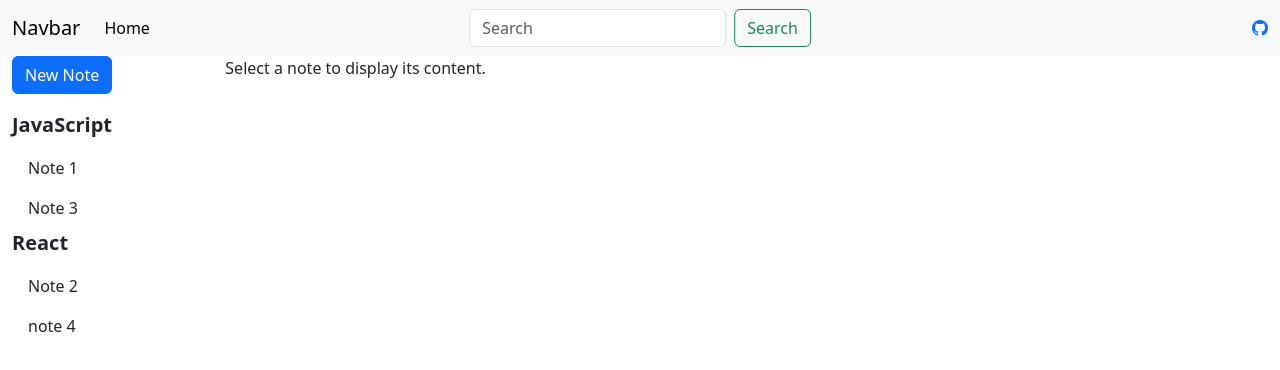
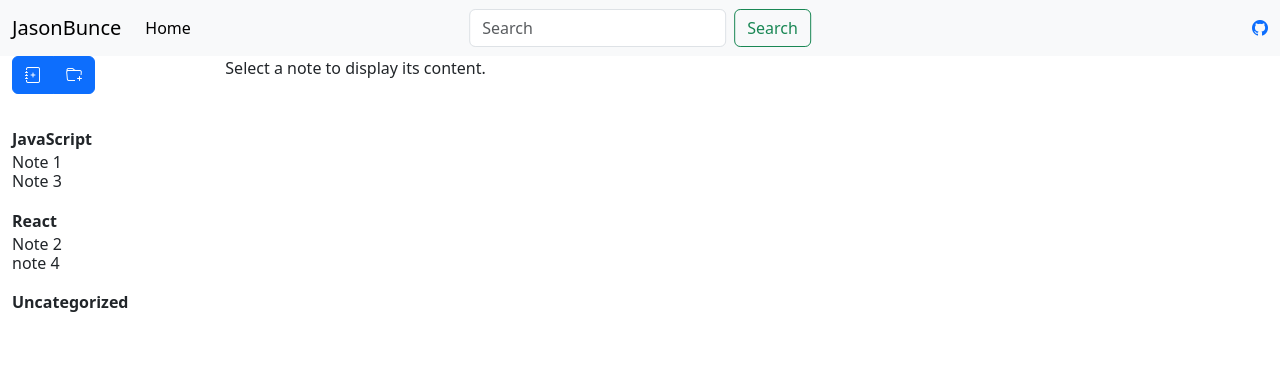
Before and after one commit to JasonBrunch/note-taking-app, a React (Create React App) app: page / in a window 1280 px wide. Shown: the top 370 px of the page. Built offline with nearby package versions, Linux system fonts and the light colour scheme.

Commit message:
Added new category feature

```diff
--- a/src/App.js
+++ b/src/App.js
@@ -19,6 +19,7 @@ function App() {
   const [editing, setEditing] = useState(false);
   const [noteContent, setNoteContent] = useState('');
   const [noteTitle, setNoteTitle] = useState('');
+  const [categories, setCategories] = useState(['JavaScript', 'React', 'Uncategorized']);
 
 
 
@@ -52,6 +53,9 @@ function App() {
     //Tell the editor to set as active note
     setActiveNote(newNote);
   }
+  const addNewCategory = (newCategory) => {
+    setCategories([...categories, newCategory]);
+  };
 
   return (
 
@@ -64,7 +68,13 @@ function App() {
           {/* Left Side Menu */}
           <div className="col-lg-2 col-md-2 col-sm-12">
           <React.StrictMode>
-          <SideMenu notes={notes} onNoteClick={handleNoteClick} onAddNote={addNewNote} />
+          <SideMenu
+  notes={notes}
+  categories={categories}
+  onNoteClick={handleNoteClick}
+  onAddNote={addNewNote}
+  onAddCategory={addNewCategory}
+/>
           </React.StrictMode>
           </div>
 
--- a/src/NavBar.js
+++ b/src/NavBar.js
@@ -8,7 +8,7 @@ const NavBar = () =>{
 
 
                 {/*LOGO IN TOP LEFT CORNER*/}
-                <a className="navbar-brand" href="#">Navbar</a>
+                <a className="navbar-brand" href="#">JasonBunce</a>
 
                 {/*Toggler for mobile screen. Appears when small screen. Toggles the navbarItems*/}
                 <button className="navbar-toggler" type="button" data-bs-toggle="collapse" data-bs-target="#navbarSupportedContent" aria-controls="navbarSupportedContent" aria-expanded="false" aria-label="Toggle navigation">
--- a/src/NoteEditor.js
+++ b/src/NoteEditor.js
@@ -45,7 +45,7 @@ const EditMode = ({ localNote, setLocalNote, saveNote }) => {
   };
   const DisplayMode = ({ localNote, handleEditClick }) => (
     <div>
-      <h2 style={{ textAlign: 'left' }}>{localNote.title}</h2>
+      <h1 style={{ textAlign: 'left' }}>{localNote.title}</h1>
       <p>{localNote.content}</p>
       <button className="btn btn-secondary" onClick={handleEditClick}>
         Edit
--- a/src/SideMenu.js
+++ b/src/SideMenu.js
@@ -1,6 +1,4 @@
-import React from 'react';
-
-const SideMenu = ({ notes, onNoteClick, onAddNote }) => {
+const SideMenu = ({ notes, categories, onNoteClick, onAddNote, onAddCategory }) => {
 
     const groupedNotes = notes.reduce((acc, note) => {
       if (!acc[note.category]) {
@@ -13,22 +11,50 @@ const SideMenu = ({ notes, onNoteClick, onAddNote }) => {
 
   return (
     <div>
-    <button className="btn btn-primary mb-3" onClick={onAddNote}>New Note</button>
+        <div class="btn-group" role="group" aria-label="New Note Buttons">
+            {/* NEW NOTE BUTTON */}
+            <button className="btn btn-primary mb-3" onClick={onAddNote}>
+                <i class="bi bi-journal-plus"></i>
+            </button>
+            <button className="btn btn-primary mb-3" onClick={() => onAddCategory('NewCategory')}>
+                <i class="bi bi-folder-plus"></i>
+            </button>
+      </div>
+
+
+
       {
-        Object.keys(groupedNotes).map((category, index) => (
-          <div key={index}>
-            <div className="fw-bold fs-5 mb-2">{category}</div> {/* Updated here */}
-            <ul className="list-group list-group-flush"> {/* Updated here */}
+
+          categories.map((category, index) => (
+            <div key={index} style={{marginTop: '1rem'}}>
+
+              {/* CATEGORY*/}
+              <div className="fw-bold fs-6 ps-0 ms-0" style={{ padding: '0.25rem 0', lineHeight: 1.2 }}>
+                {category}
+              </div>
+
+              <ul className="list-group list-group-flush ps-0 ms-0 py-0 border-0 fs-6">
               {
-                groupedNotes[category].map((note) => (
+                  groupedNotes[category] ? (
+                    groupedNotes[category].map((note, noteIndex) => (
                         <li
                         key={note.id}
-                    className="list-group-item border-0"
+                        className="list-group-item ps-0 ms-0 py-0 border-0"
+                        style={{
+                          padding: '0.25rem 0',
+                          marginLeft: '1.125rem',
+                          lineHeight: 1.2,
+                        }}
                         onClick={() => onNoteClick(note)}
                         >
                         {note.title}
                         </li>
                     ))
+                  ) : (
+                    <li className="list-group-item ps-0 ms-0 py-0 border-0">
+                     {/*uncatogorized notes are dumped here*/}
+                    </li>
+                  )
                 }
               </ul>
             </div>
```
Lines whose indentation alone changed are shown as unchanged.
